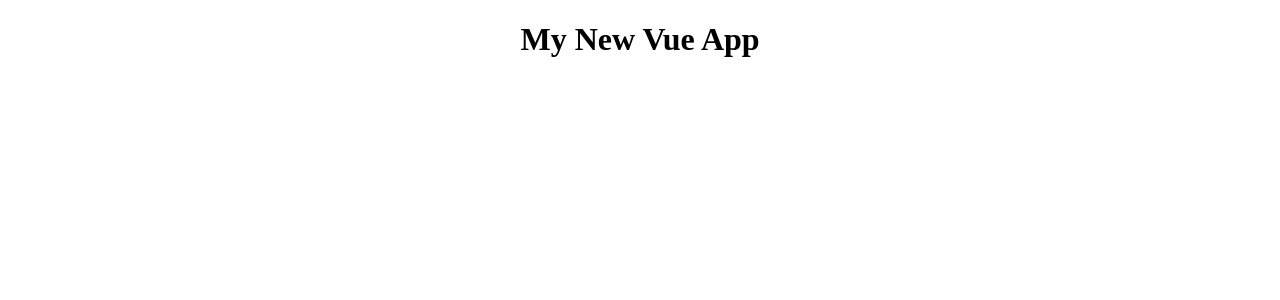
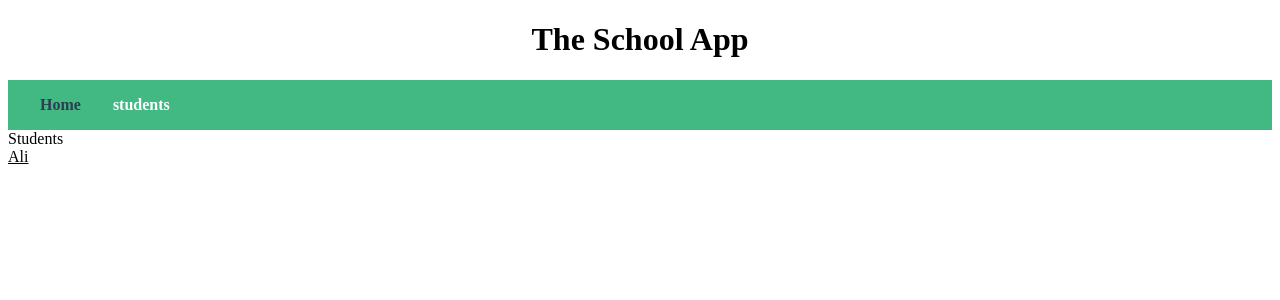
Before and after one commit to nabeelmaklai/interview-hackathon-frontend, a Vue app: page /students in a window 1280 px wide. Shown: the top 300 px of the page. Built offline with nearby package versions, Linux system fonts and the light colour scheme.

Commit message:
added routing function

```diff
--- a/src/App.vue
+++ b/src/App.vue
@@ -1,8 +1,24 @@
-<script setup></script>
+<script>
+import NavBar from './components/NavBar.vue'
+export default {
+  name: 'App',
+  components: {
+    NavBar
+  },
+  data: () => ({ heading: '' }),
+  methods: {
+    showWallets() {},
+    hideWallets() {}
+  },
+  mounted: function () {}
+}
+</script>
 
 <template>
   <div>
-    <h1>My New Vue App</h1>
+    <h1>The School App</h1>
+    <NavBar />
+    <router-view></router-view>
   </div>
 </template>
 
--- /dev/null
+++ b/src/components/CourseListing.vue
@@ -0,0 +1,12 @@
+<script>
+export default {
+  name: 'CourseListing',
+  data: () => ({ courses: [] })
+}
+</script>
+
+<template>
+  <div>Courses</div>
+</template>
+
+<style></style>
--- /dev/null
+++ b/src/components/HomePage.vue
@@ -0,0 +1,11 @@
+<script>
+export default {
+  name: 'HomePage'
+}
+</script>
+
+<template>
+  <div>Home Page</div>
+</template>
+
+<style></style>
--- /dev/null
+++ b/src/components/NavBar.vue
@@ -0,0 +1,34 @@
+<script>
+import HomePage from './HomePage.vue'
+export default {
+  name: 'NavBar',
+  components: {
+    HomePage
+  }
+}
+</script>
+
+<template>
+  <nav>
+    <router-link to="/" name="HomePage">Home</router-link>
+    <router-link to="/students" name="Students">students</router-link>
+  </nav>
+</template>
+
+<style>
+.router-link-exact-active {
+  color: #fff;
+}
+
+nav {
+  background: #42b983;
+  padding: 1em;
+}
+
+nav a {
+  margin: 1em;
+  color: #2c3e50;
+  text-decoration: none;
+  font-weight: 800;
+}
+</style>
--- /dev/null
+++ b/src/components/StudentDetails.vue
@@ -0,0 +1,20 @@
+<script>
+const students = [{ id: 1, name: 'Ali' }]
+export default {
+  name: 'StudentDetails',
+  data: () => ({ student: null }),
+  mounted: function () {
+    // this.student = students.find(
+    //   (student) => student.id === parseInt(this.$route.params.id)
+    // )
+    console.log('id is : ', parseInt(this.$route.params.id))
+  }
+}
+</script>
+
+<template>
+  <div>Student Details</div>
+  <div>name: {{ student.name }}</div>
+</template>
+
+<style></style>
--- /dev/null
+++ b/src/components/StudentListing.vue
@@ -0,0 +1,33 @@
+<script>
+export default {
+  name: 'StudentListing',
+  data: () => ({ students: [] }),
+  methods: {
+    navigateStudent(id) {
+      this.$router.push(`/students/${id}`)
+    }
+  },
+  mounted: function () {
+    this.students = [{ name: 'Ali', id: 1 }]
+  }
+}
+</script>
+
+<template>
+  <div>Students</div>
+  <div v-for="student in students" :key="student.id">
+    <div class="student" @click="navigateStudent(student.id)">
+      {{ student.name }}
+    </div>
+  </div>
+</template>
+
+<style>
+.student {
+  text-decoration: underline;
+  cursor: pointer;
+}
+.student:hover {
+  background-color: cyan;
+}
+</style>
--- a/src/main.js
+++ b/src/main.js
@@ -1,4 +1,6 @@
 import { createApp } from 'vue'
 import App from './App.vue'
 
-createApp(App).mount('#app')
+import router from './router'
+
+createApp(App).use(router).mount('#app')
```
Also changed, not shown: src/router.js (added, +19 -0 lines).
